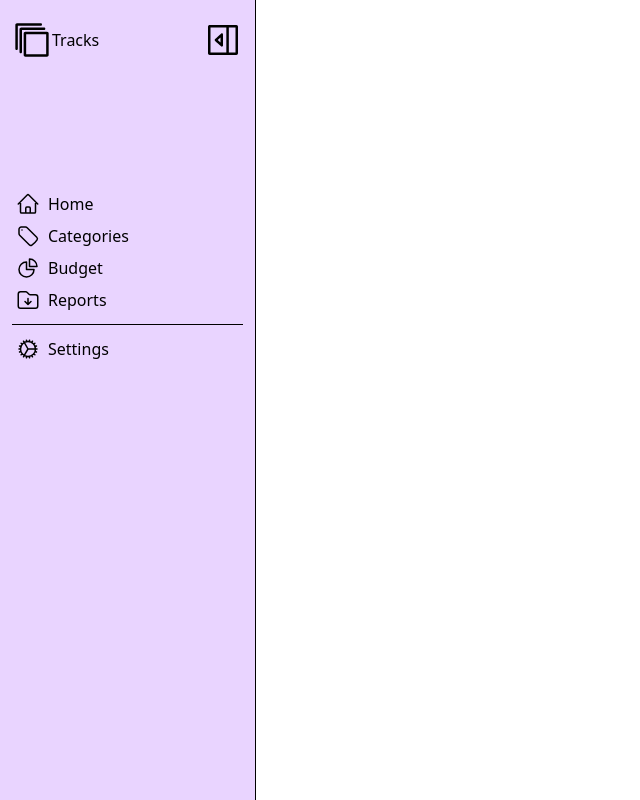
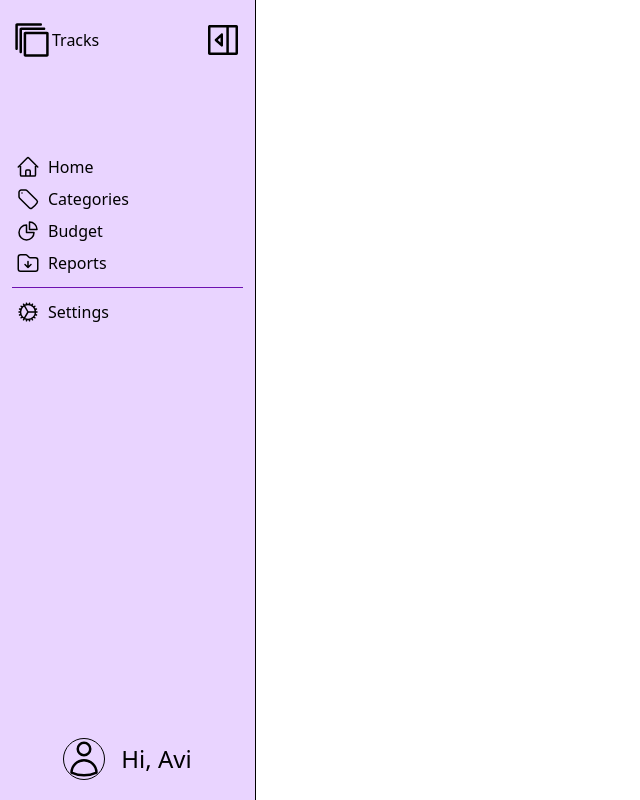
Before and after one commit to RobomrFox/Expense-Tracker-, a React (Vite) app: page / in a window 1280 px wide. Shown: the whole page, without its empty margins (0-640 px from the left). Built offline with nearby package versions, Linux system fonts and the light colour scheme.

Commit message:
SideBar User

```diff
--- a/src/components/Sidebar.jsx
+++ b/src/components/Sidebar.jsx
@@ -4,11 +4,12 @@ const Sidebar = function () {
 
     const [isCollapsed, setIsCollapsed] = useState(false);
     const [isActive, setIsActive] = useState(false);
+    const name = "Avi";
 
 
     return (
         <>
-            <aside className={`${isCollapsed ? "w-16" : "w-64"} bg-purple-200 border-r transition-all duration-300`}>
+            <aside className={`${isCollapsed ? "w-16" : "w-64"} bg-purple-200 border-r transition-all duration-300 flex flex-col justify-between`}>
 
                 <div className="mt-4 mx-2 p-1 bg-purp-300/10 flex justify-center">
 
@@ -19,20 +20,20 @@ const Sidebar = function () {
                         <span>Tracks</span>
                     </div>
 
-                    <button className={` ${isCollapsed ? "" : "ml-auto"} hover:bg-purple-500/10 rounded`} onClick={() => setIsCollapsed(prevState => !prevState)}>
+                    <button className={` ${isCollapsed ? "" : "ml-auto"} hover:bg-purple-500/10 rounded cursor-pointer`} onClick={() => setIsCollapsed(prevState => !prevState)}>
                         <svg width="40" clipRule="evenodd" fillRule="evenodd" strokeLinejoin="round" stroke-miterlimit="2" viewBox="0 0 24 24" xmlns="http://www.w3.org/2000/svg"><path d="m4 3c-.478 0-1 .379-1 1v16c0 .62.519 1 1 1h16c.621 0 1-.52 1-1v-16c0-.478-.379-1-1-1zm15.5 1.5v15h-4v-15zm-15 15v-15h9.5v15zm6.342-3.679c.137.124.299.179.458.179.358 0 .7-.284.7-.705v-6.59c0-.422-.342-.705-.7-.705-.159 0-.321.055-.458.178-1.089.982-2.684 2.417-3.576 3.22-.17.153-.266.371-.266.601 0 .229.096.448.265.601.893.803 2.487 2.239 3.577 3.221zm-.342-5.317v2.991l-1.66-1.496z" fillRule="nonzero" /></svg>
                     </button>
                 </div>
 
-                <nav className={`${isCollapsed ? "flex justify-center flex-col" : ""} mx-2 p-1 mt-30`}>
-                    <div className={`flex items-center ${isCollapsed ? "justify-center" : "justify-start"} gap-2 hover:bg-purple-500/10 rounded p-1`}>
+                <nav className={`${isCollapsed ? "flex justify-center flex-col" : ""} mx-2 p-1 mt-[-20rem]`}>
+                    <div className={`flex items-center ${isCollapsed ? "justify-center" : "justify-start"} gap-2 hover:bg-purple-500/10 rounded p-1 cursor-pointer`}>
                         <svg xmlns="http://www.w3.org/2000/svg" fill="none" viewBox="0 0 24 24" stroke-width="1.5" stroke="currentColor" className="size-6">
                             <path stroke-linecap="round" strokeLinejoin="round" d="m2.25 12 8.954-8.955c.44-.439 1.152-.439 1.591 0L21.75 12M4.5 9.75v10.125c0 .621.504 1.125 1.125 1.125H9.75v-4.875c0-.621.504-1.125 1.125-1.125h2.25c.621 0 1.125.504 1.125 1.125V21h4.125c.621 0 1.125-.504 1.125-1.125V9.75M8.25 21h8.25" />
                         </svg>
                         {!isCollapsed && <span>Home</span>}
                     </div>
 
-                    <div className={`flex items-center ${isCollapsed ? "justify-center" : "justify-start"} gap-2 hover:bg-purple-500/10 rounded p-1`}>
+                    <div className={`flex items-center ${isCollapsed ? "justify-center" : "justify-start"} gap-2 hover:bg-purple-500/10 rounded p-1 cursor-pointer`}>
                         <svg xmlns="http://www.w3.org/2000/svg" fill="none" viewBox="0 0 24 24" strokeWidth={1.5} stroke="currentColor" className="size-6">
                             <path strokeLinecap="round" strokeLinejoin="round" d="M9.568 3H5.25A2.25 2.25 0 0 0 3 5.25v4.318c0 .597.237 1.17.659 1.591l9.581 9.581c.699.699 1.78.872 2.607.33a18.095 18.095 0 0 0 5.223-5.223c.542-.827.369-1.908-.33-2.607L11.16 3.66A2.25 2.25 0 0 0 9.568 3Z" />
                             <path strokeLinecap="round" strokeLinejoin="round" d="M6 6h.008v.008H6V6Z" />
@@ -41,7 +42,7 @@ const Sidebar = function () {
                         {!isCollapsed && <span>Categories</span>}
                     </div>
 
-                    <div className={`flex items-center ${isCollapsed ? "justify-center" : "justify-start"} gap-2 hover:bg-purple-500/10 rounded p-1`}>
+                    <div className={`flex items-center ${isCollapsed ? "justify-center" : "justify-start"} gap-2 hover:bg-purple-500/10 rounded p-1 cursor-pointer`}>
                         <svg xmlns="http://www.w3.org/2000/svg" fill="none" viewBox="0 0 24 24" strokeWidth={1.5} stroke="currentColor" className="size-6">
                             <path strokeLinecap="round" strokeLinejoin="round" d="M10.5 6a7.5 7.5 0 1 0 7.5 7.5h-7.5V6Z" />
                             <path strokeLinecap="round" strokeLinejoin="round" d="M13.5 10.5H21A7.5 7.5 0 0 0 13.5 3v7.5Z" />
@@ -51,7 +52,7 @@ const Sidebar = function () {
                         {!isCollapsed && <span>Budget</span>}
                     </div>
 
-                    <div className={`flex items-center ${isCollapsed ? "justify-center" : "justify-start"} gap-2 hover:bg-purple-500/10 rounded p-1`}>
+                    <div className={`flex items-center ${isCollapsed ? "justify-center" : "justify-start"} gap-2 hover:bg-purple-500/10 rounded p-1 cursor-pointer`}>
                         <svg xmlns="http://www.w3.org/2000/svg" fill="none" viewBox="0 0 24 24" strokeWidth={1.5} stroke="currentColor" className="size-6">
                             <path strokeLinecap="round" strokeLinejoin="round" d="m9 13.5 3 3m0 0 3-3m-3 3v-6m1.06-4.19-2.12-2.12a1.5 1.5 0 0 0-1.061-.44H4.5A2.25 2.25 0 0 0 2.25 6v12a2.25 2.25 0 0 0 2.25 2.25h15A2.25 2.25 0 0 0 21.75 18V9a2.25 2.25 0 0 0-2.25-2.25h-5.379a1.5 1.5 0 0 1-1.06-.44Z" />
                         </svg>
@@ -59,9 +60,9 @@ const Sidebar = function () {
                         {!isCollapsed && <span>Reports</span>}
                     </div>
 
-                    <hr className="my-2" />
+                    <hr className="my-2 border-purple-800" />
 
-                    <div className={`flex items-center ${isCollapsed ? "justify-center" : "justify-start"} gap-2 hover:bg-purple-500/10 rounded p-1`}>
+                    <div className={`flex items-center ${isCollapsed ? "justify-center" : "justify-start"} gap-2 hover:bg-purple-500/10 rounded p-1 cursor-pointer`}>
                         <svg xmlns="http://www.w3.org/2000/svg" fill="none" viewBox="0 0 24 24" strokeWidth={1.5} stroke="currentColor" className="size-6">
                             <path strokeLinecap="round" strokeLinejoin="round" d="M4.5 12a7.5 7.5 0 0 0 15 0m-15 0a7.5 7.5 0 1 1 15 0m-15 0H3m16.5 0H21m-1.5 0H12m-8.457 3.077 1.41-.513m14.095-5.13 1.41-.513M5.106 17.785l1.15-.964m11.49-9.642 1.149-.964M7.501 19.795l.75-1.3m7.5-12.99.75-1.3m-6.063 16.658.26-1.477m2.605-14.772.26-1.477m0 17.726-.26-1.477M10.698 4.614l-.26-1.477M16.5 19.794l-.75-1.299M7.5 4.205 12 12m6.894 5.785-1.149-.964M6.256 7.178l-1.15-.964m15.352 8.864-1.41-.513M4.954 9.435l-1.41-.514M12.002 12l-3.75 6.495" />
                         </svg>
@@ -71,8 +72,16 @@ const Sidebar = function () {
                     </div>
                 </nav>
 
-                <div>
-
+                <div className="mx-auto p-1 mb-4">
+                    <div className="flex items-center gap-4">
+                        <div className="aspect-square max-w-12 rounded-full border flex justify-center items-center">
+                            <svg xmlns="http://www.w3.org/2000/svg" fill="none" viewBox="0 0 24 24" strokeWidth={1.5} stroke="currentColor" className="size-10">
+                                <path strokeLinecap="round" strokeLinejoin="round" d="M15.75 6a3.75 3.75 0 1 1-7.5 0 3.75 3.75 0 0 1 7.5 0ZM4.501 20.118a7.5 7.5 0 0 1 14.998 0A17.933 17.933 0 0 1 12 21.75c-2.676 0-5.216-.584-7.499-1.632Z" />
+                            </svg>
+                        </div>
+                        {!isCollapsed && <span className="text-2xl text-center">Hi, {name}</span>}
+                    </div>
+                    <span></span>
                 </div>
 
             </aside>
```
